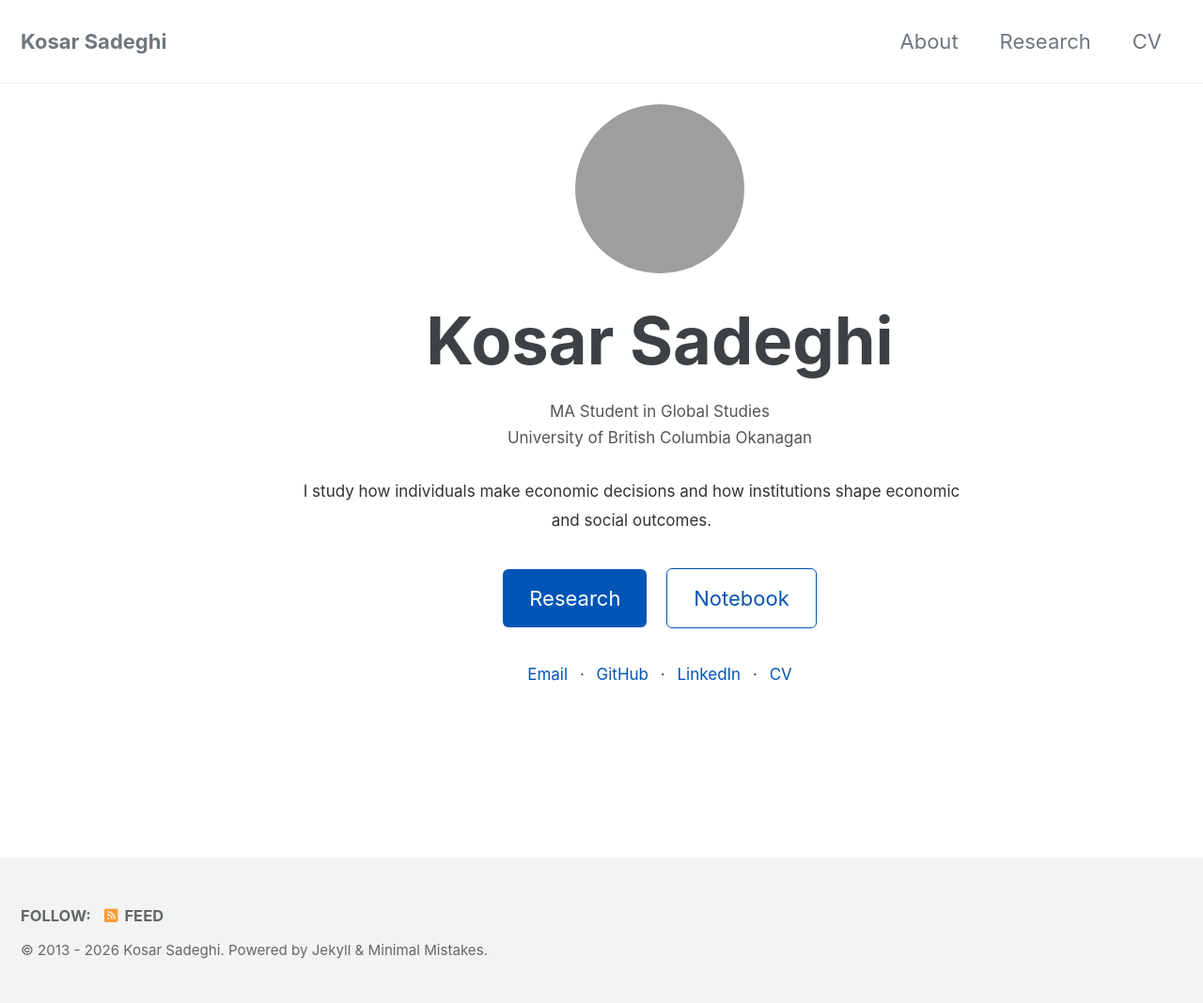
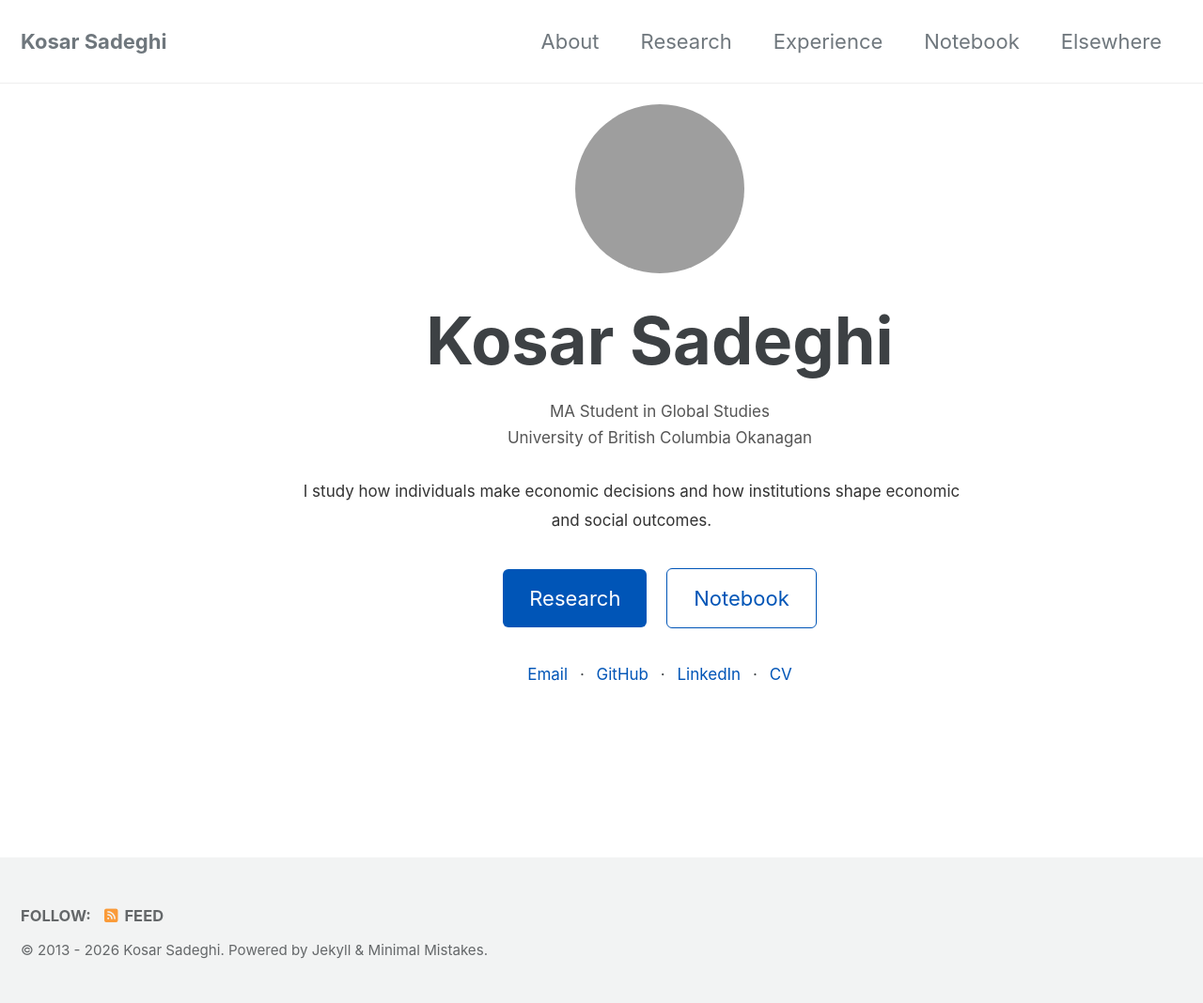
Before and after one commit to KosarSadeghi04/kosarsadeghi.github.io, a Jekyll site: the page built from index.html, in a window 1280 px wide. Shown: the whole page at 94% size. Built offline with Jekyll 4.4.1, drawn with Linux system fonts in a browser that asks for light colours; cached includes are drawn as plain includes; the list of posts is cut into pages by our own code; grey boxes are pictures that could not be loaded.

Commit message:
Update navigation.yml

```diff
--- a/_data/navigation.yml
+++ b/_data/navigation.yml
@@ -5,5 +5,11 @@ main:
   - title: "Research"
     url: /research/
 
-  - title: "CV"
-    url: /cv/
+  - title: "Experience"
+    url: /experience/
+
+  - title: "Notebook"
+    url: /notebook/
+
+  - title: "Elsewhere"
+    url: /elsewhere/
```
